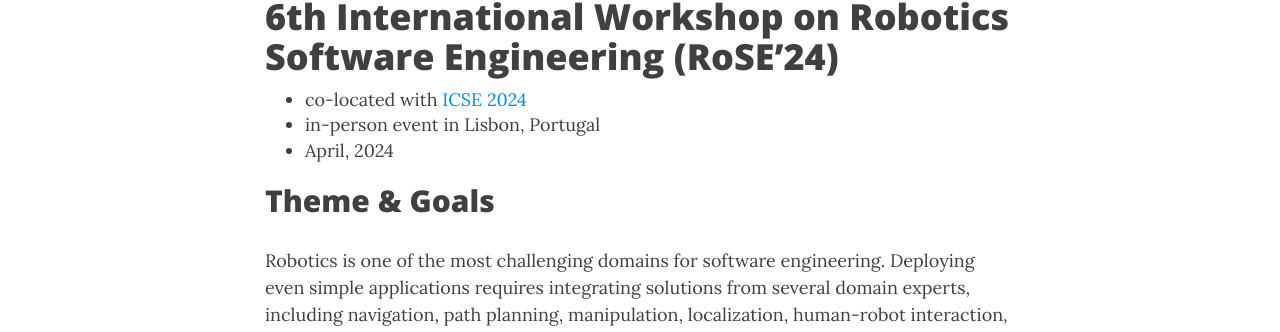
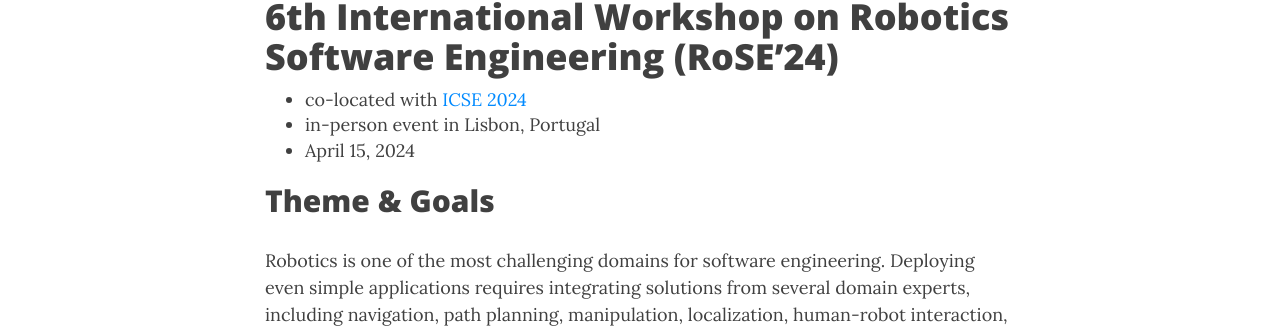
Before and after one commit to rose-workshops/rose-workshops.github.io, a Jekyll site: the page built from rose2024.md, in a window 1280 px wide and 900 px high. Shown: the part 354-686 px from the top of the window. Built offline with Jekyll 4.4.1, drawn with Linux system fonts in a browser that asks for light colours; nearby versions of some CDN libraries; some of the changed text lies outside the part shown.

Commit message:
Add day of the workshop

```diff
--- a/rose2024.md
+++ b/rose2024.md
@@ -8,7 +8,7 @@
 
 - co-located with [ICSE 2024](https://conf.researchr.org/home/icse-2024)
 - in-person event in Lisbon, Portugal
-- April, 2024
+- April 15, 2024
 
 ## Theme & Goals
 Robotics is one of the most challenging domains for software engineering. Deploying even simple applications requires integrating solutions from several domain experts, including navigation, path planning, manipulation, localization, human-robot interaction, \emph{etc}. Integration of modules provided by the respective domain experts is one of the key challenges in engineering software-centric systems, yet only one of the cross-cutting software concerns that are crucial to robotics. As robots often operate in dynamic, partially observable, and populated environments, additional challenges include adaptability, robustness, safety, and security.
@@ -69,6 +69,7 @@
 * **09 Nov. 2023**: Workshop Papers Submission
 * **21 Dec. 2023**: Workshop Papers Acceptance Notification
 * **25 Jan. 2024**: Workshop Papers Camera Ready
+* **15 April 2024**: Day of the Workshop
 
 ## Organizing Committee
 
```
